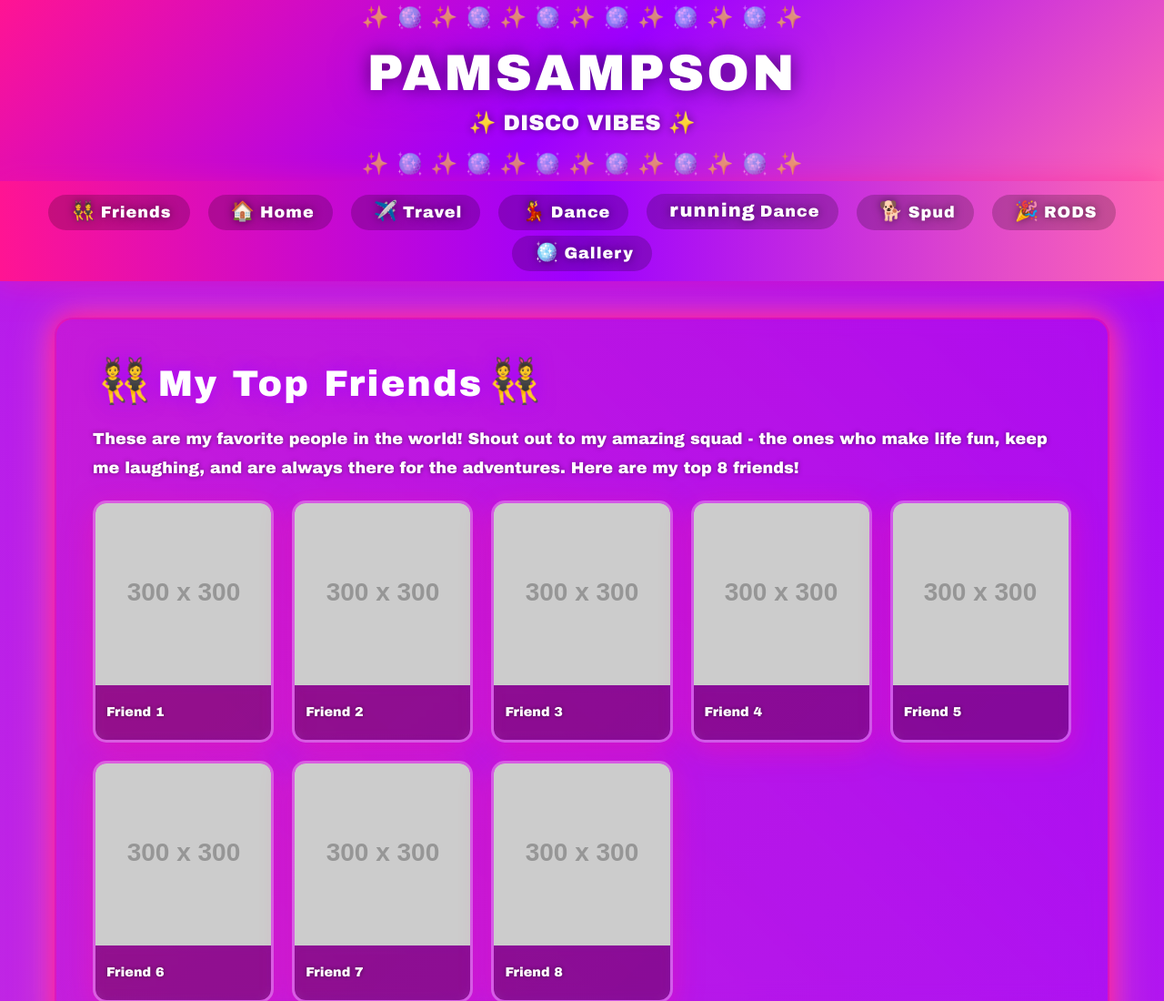
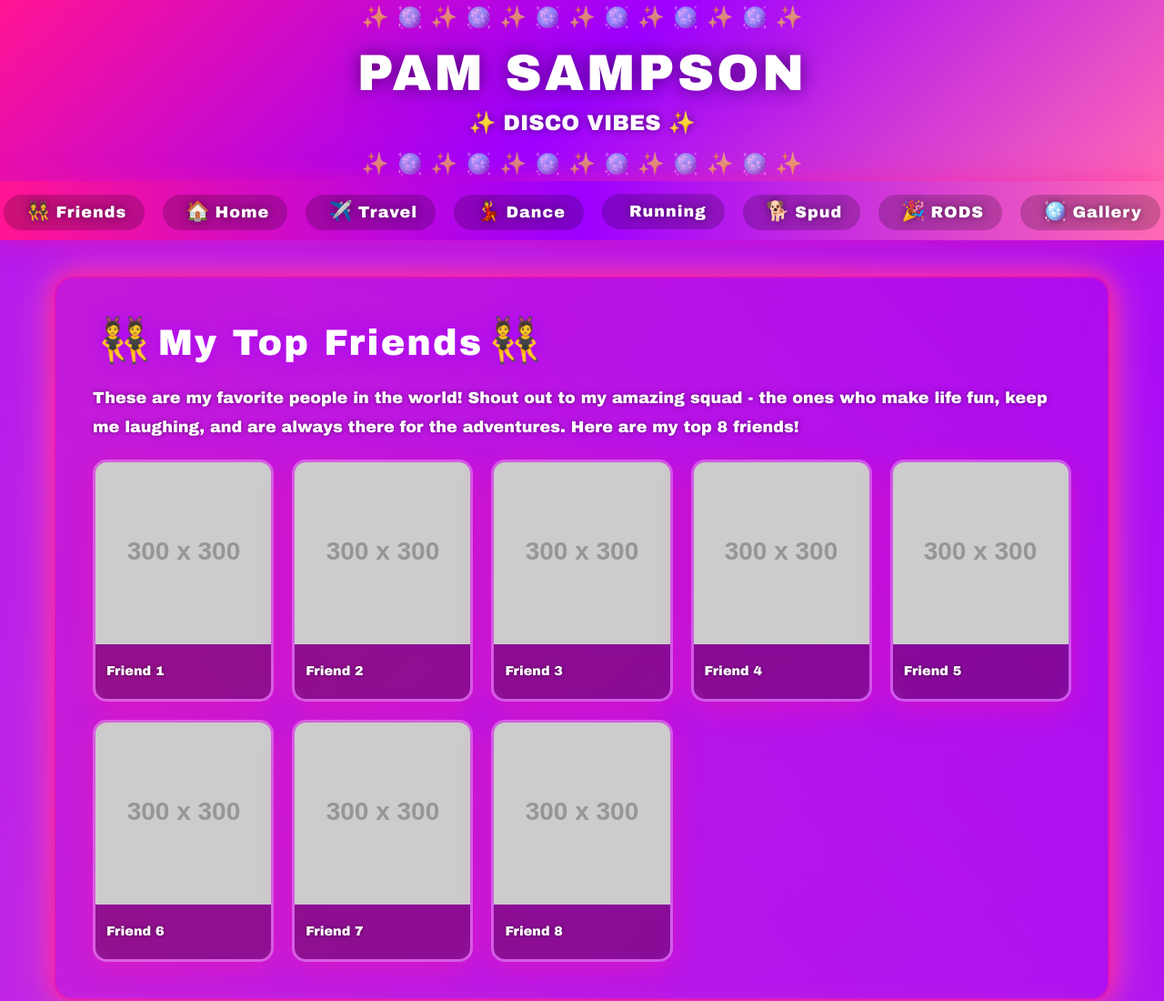
Before and after one commit to psampson00/pamsampson, a plain HTML site: page index.html in a window 1280 px wide. Shown: the top 1100 px of the page at 91% size. Drawn offline with Linux system fonts and the light colour scheme; placeholder pictures from the web are drawn by us.

Commit message:
Correct header and navigation item text

```diff
--- a/index.html
+++ b/index.html
@@ -290,7 +290,7 @@
 </head>
 <body>
     <header>
-        <h1>PAMSAMPSON</h1>
+        <h1>PAM SAMPSON</h1>
         <p>✨ DISCO VIBES ✨</p>
     </header>
 
@@ -300,7 +300,7 @@
             <li><a href="#home"><span class="emoji">🏠</span>Home</a></li>
             <li><a href="#travel"><span class="emoji">✈️</span>Travel</a></li>
             <li><a href="#dance"><span class="emoji">💃</span>Dance</a></li>
-            <li><a href="#running"><span class="emoji">running</span>Dance</a></li>
+            <li><a href="#running"><span class="emoji"></span>Running</a></li>
             <li><a href="#spud"><span class="emoji">🐕</span>Spud</a></li>
             <li><a href="#events"><span class="emoji">🎉</span>RODS</a></li>
             <li><a href="#gallery"><span class="emoji">🪩</span>Gallery</a></li>
```
